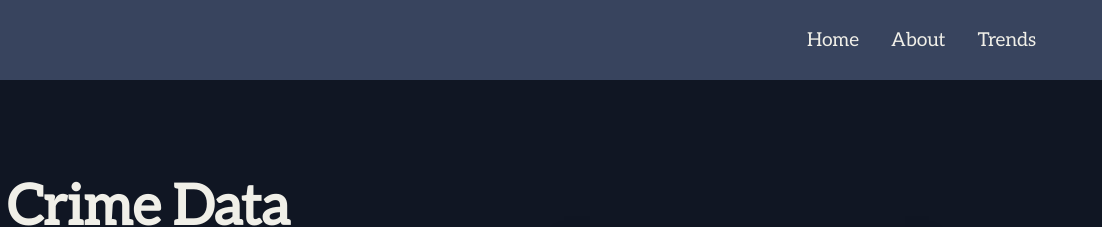
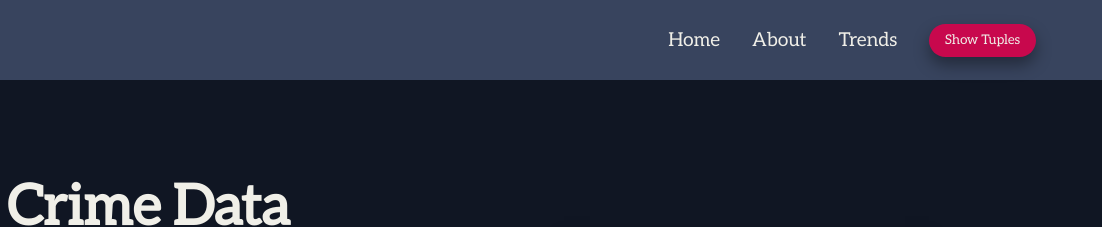
Before and after one commit to Train050/LACrimeDatabase, a website: page FrontEnd/index.html in a window 1280 px wide. Shown: the top 227 px of the page, 178-1280 px from the left. Drawn offline with Linux system fonts and the light colour scheme.

Commit message:
Tuples button

```diff
--- a/FrontEnd/index.html
+++ b/FrontEnd/index.html
@@ -32,6 +32,9 @@
 						<a href="/femalevictims">Female Victims</a>
 						<a href="/crimebylocation">Crime by Location</a>
 					</div>
+				</li>
+				<li class="dropdown">
+					</a><button class="button">Show Tuples</button>
 				</li>
 			</ul>
 		</div>
--- a/FrontEnd/styles.css
+++ b/FrontEnd/styles.css
@@ -118,6 +118,7 @@ body {
 	outline: none;
 	border-radius: 50px;
 	background: #C8084D;
+	color: #F0EFE8;
 	text-align: center;
 }
 
```
